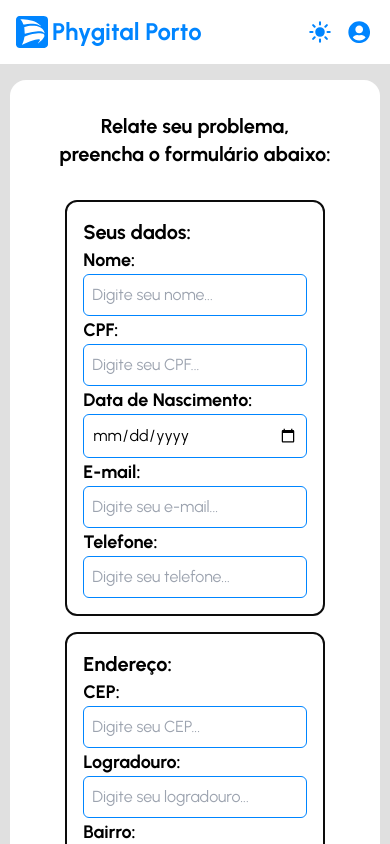
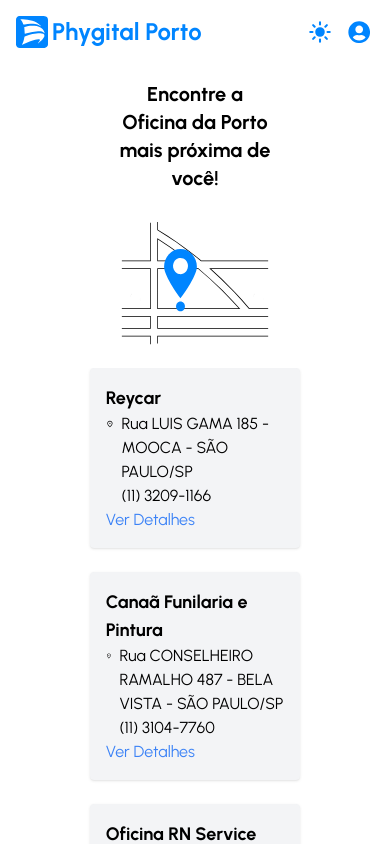
Before and after one commit to tcguus/Sprint4, a Next.js app in the folder sprint4/: page / in a window 390 px wide. Shown: the top 844 px of the page. Built offline with nearby package versions, Linux system fonts and the light colour scheme.

Commit message:
Deixando a seção 4 responsiva.

```diff
--- a/sprint4/src/app/page.tsx
+++ b/sprint4/src/app/page.tsx
@@ -18,8 +18,8 @@
         <div className="flex flex-col w-full">
           {/* <Sec1 /> */}
           {/* <Sec2 /> */}
-          <Sec3 />
-          {/* <Sec4 /> */}
+          {/* <Sec3 /> */}
+          <Sec4 />
           {/* <Sec5 /> */}
         </div>
       </main>
--- a/sprint4/src/components/Sec4/Sec4.tsx
+++ b/sprint4/src/components/Sec4/Sec4.tsx
@@ -6,10 +6,10 @@
   return (
     <div
       id="sec4"
-      className="w-full bg-white dark:bg-preto flex min-h-[calc(100vh-3rem)] scroll-mt-[3rem]"
+      className="w-full bg-white dark:bg-preto flex flex-col items-center min-h-[calc(100vh-3rem)] scroll-mt-[3rem] tb:flex-row tb:justify-evenly bg-red-500"
     >
-      <div className="w-[50%] flex flex-col justify-center items-center min-h-[calc(100vh-3rem)]">
-        <h1 className="font-bold text-3xl text-center">
+      <div className="w-[40%] mt-[1rem] mb-[1rem] flex flex-col justify-center items-center tb:min-h-[calc(100vh-3rem)] tb:mt-0">
+        <h1 className="font-bold text-xl text-center tb:text-3xl">
           Encontre a Oficina da Porto mais próxima de você!
         </h1>
         <Image
@@ -27,8 +27,8 @@
           className="mt-[1.5rem] dark:block hidden"
         />
       </div>
-      <div className="w-[50%] flex justify-center items-center">
-        <div className="space-y-6 overflow-auto overflow-y-scroll items-center w-[60%] h-[40rem] flex-grow flex flex-col m-auto">
+      <div className="w-[90%] flex justify-center items-center tb:w-[50%]">
+        <div className="custom-scrollbar space-y-6 overflow-auto overflow-y-scroll mb-[1rem] items-center w-[60%] h-[40rem] flex-grow flex flex-col m-auto">
           <div className="p-4 bg-gray-100 dark:bg-cinzaescuro w-[60%] rounded shadow">
             <h3 className="text-lg font-semibold">Reycar</h3>
             <p className="flex">
```
